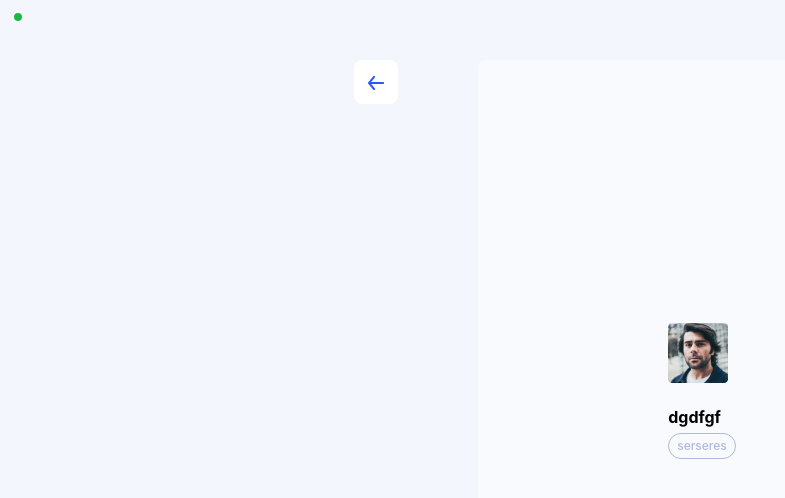
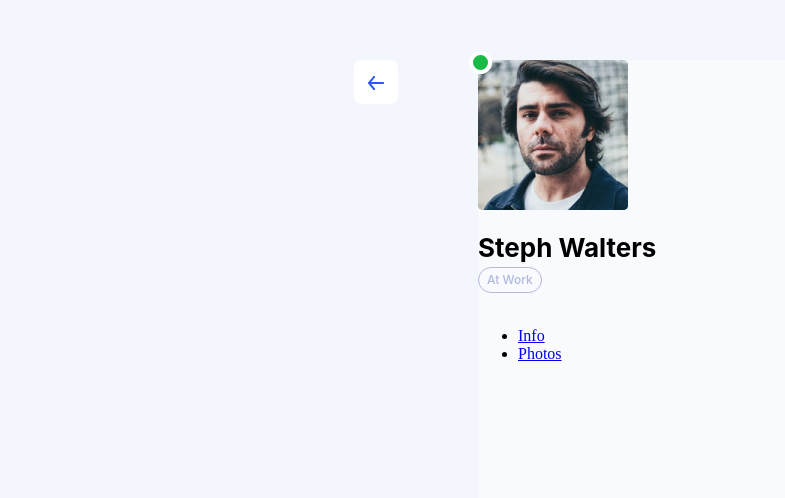
Before and after one commit to hany93/DSpotTestFrontend, a Next.js app: page /friends_details_info in a window 1280 px wide. Shown: the top 498 px of the page, without its empty margins (0-785 px from the left). Built offline with nearby package versions, Linux system fonts and the light colour scheme.

Commit message:
add first block in center container of friend details page

```diff
--- a/pages/friends_details_info/index.js
+++ b/pages/friends_details_info/index.js
@@ -8,21 +8,24 @@ const FriendsList = () => {
                     <img src="images/arrow_back.png" />
                 </div>
             </div>
-            <div className="friends_details_info__content">
+            <div className="friends_details_info__centercontainer">
                 <div>
                     <div>
-                        <img src="images/avatar.png" className="friends_details_info__image" />
+                        <img src="images/avatar__150.png" className="friends_details_info__image" />
                         <span className="friends_details_info__ellipse" />
                     </div>
                     <div className="friends_details_info__elementsgrouping">
-                        <span>dgdfgf</span>
+                        <span>Steph Walters</span>
                         <div>
-                            <span>serseres</span>
+                            <span>At Work</span>
                         </div>
                     </div>
                 </div>
-                <div>
-
+                <div className="friends_details_info__card">
+                    <ul>
+                        <li id="info"><a href='#'>Info</a></li>
+                        <li id="photos"><a href='#'>Photos</a></li>
+                    </ul>
                 </div>
             </div>
         </section>
--- a/styles/friends_details_info.css
+++ b/styles/friends_details_info.css
@@ -24,11 +24,9 @@
     height: calc(100vh - 120px);
 }
 
-.friends_details_info__content {
+.friends_details_info__centercontainer {
     display: flex;
     flex-direction: column;
-    align-items: center;
-    justify-content: center;
     background: rgba(255, 255, 255, 0.5);
     border-radius: 8px;
     width: calc(100% - 832px);
@@ -36,18 +34,26 @@
     transition: all 1s ease;
 }
 
+.friends_details_info__centercontainer img {
+    border-radius: 4px;
+    width: 150px;
+    height: 150px;
+}
 
+.friends_details_info__centercontainer>div>div {
+    position: relative;
+}
 
 .friends_details_info__ellipse {
     box-sizing: border-box;
-    width: 12px;
-    height: 12px;
-    left: 12px;
-    top: 11px;
+    width: 23px;
+    height: 23px;
+    left: -9px;
+    top: -9px;
     position: absolute;
     background: #16BA44;
-    border: 2px solid #FFFFFF;
-    border-radius: 10px;
+    border: 4px solid #FFFFFF;
+    border-radius: 15px;
     float: inline-start;
 }
 
@@ -61,13 +67,13 @@
 }
 
 .friends_details_info__elementsgrouping>span {
+    font-size: 26px;
+    line-height: 31px;
     display: flex;
     align-items: center;
     font-family: 'Inter';
     font-style: normal;
     font-weight: 700;
-    font-size: 16px;
-    line-height: 24px;
     color: #000000;
     word-break: break-word;
 }
@@ -89,3 +95,7 @@
     color: #B1B9DB;
     word-break: break-word;
 }
+
+.friends_details_info__card {
+
+}
```
Also changed, not shown: public/images/avatar__150.png (added).
